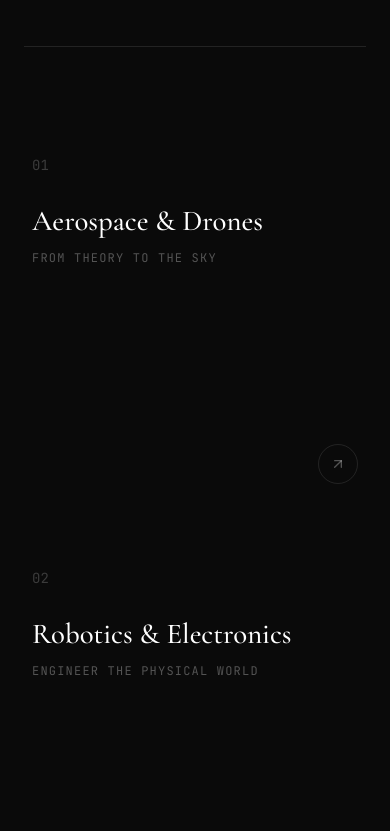
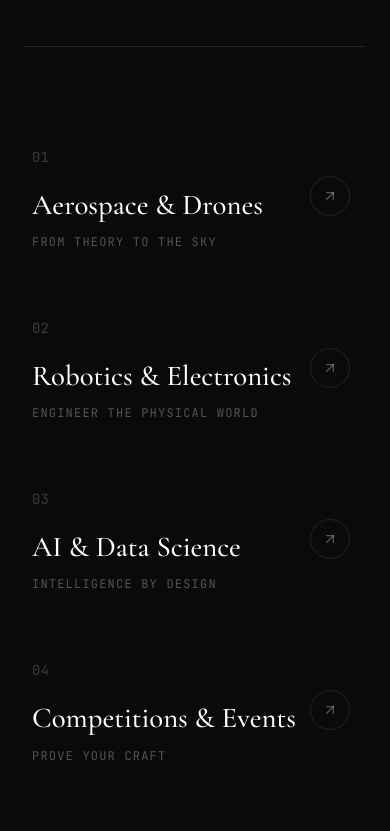
Before and after one commit to kaifashraf/pluginscience, a Next.js app: page / in a window 390 px wide. Shown: the part 2951-3782 px from the top of the page. Built offline with nearby package versions, Linux system fonts and the light colour scheme.

Commit message:
Fix mobile layout gap in disciplines list by hiding invisible description block

```diff
--- a/app/page.tsx
+++ b/app/page.tsx
@@ -148,24 +148,24 @@ export default function Home() {
             {disciplines.map((d, i) => (
               <Link href={d.href} key={i}>
                 <div
-                  className="group grid grid-cols-1 md:grid-cols-12 gap-6 py-10 md:py-14 cursor-pointer hover:bg-white/[0.02] transition-colors px-2"
+                  className="group flex flex-col md:grid md:grid-cols-12 gap-4 md:gap-6 py-8 md:py-14 cursor-pointer hover:bg-white/[0.02] transition-colors px-2 relative"
                 >
                   <div className="md:col-span-1 flex items-start pt-1">
                     <span className="text-white/20 text-sm font-mono">{d.num}</span>
                   </div>
-                  <div className="md:col-span-4">
+                  <div className="md:col-span-4 pr-14 md:pr-0">
                     <h3 className={`font-display font-medium text-white transition-colors duration-300 ${d.accent}`}
                         style={{ fontSize: 'clamp(1.8rem, 3.5vw, 3rem)' }}>
                       {d.title}
                     </h3>
                     <p className="text-white/30 text-xs font-mono uppercase tracking-widest mt-2">{d.subtitle}</p>
                   </div>
-                  <div className="md:col-span-6 flex items-center">
-                    <p className="text-white/50 font-sans font-light leading-relaxed text-base md:text-lg opacity-0 md:opacity-100 md:translate-x-4 group-hover:translate-x-0 group-hover:text-white/70 transition-all duration-500">
+                  <div className="hidden md:flex md:col-span-6 items-center">
+                    <p className="text-white/50 font-sans font-light leading-relaxed text-base md:text-lg md:translate-x-4 group-hover:translate-x-0 group-hover:text-white/70 transition-all duration-500">
                       {d.desc}
                     </p>
                   </div>
-                  <div className="md:col-span-1 flex items-center justify-end">
+                  <div className="absolute right-4 top-1/2 -translate-y-1/2 md:static md:translate-y-0 md:col-span-1 flex items-center justify-end">
                     <div className="w-10 h-10 rounded-full border border-white/10 flex items-center justify-center group-hover:border-white/40 transition-colors">
                       <ArrowUpRight className="w-4 h-4 text-white/30 group-hover:text-white transition-colors" />
                     </div>
```
